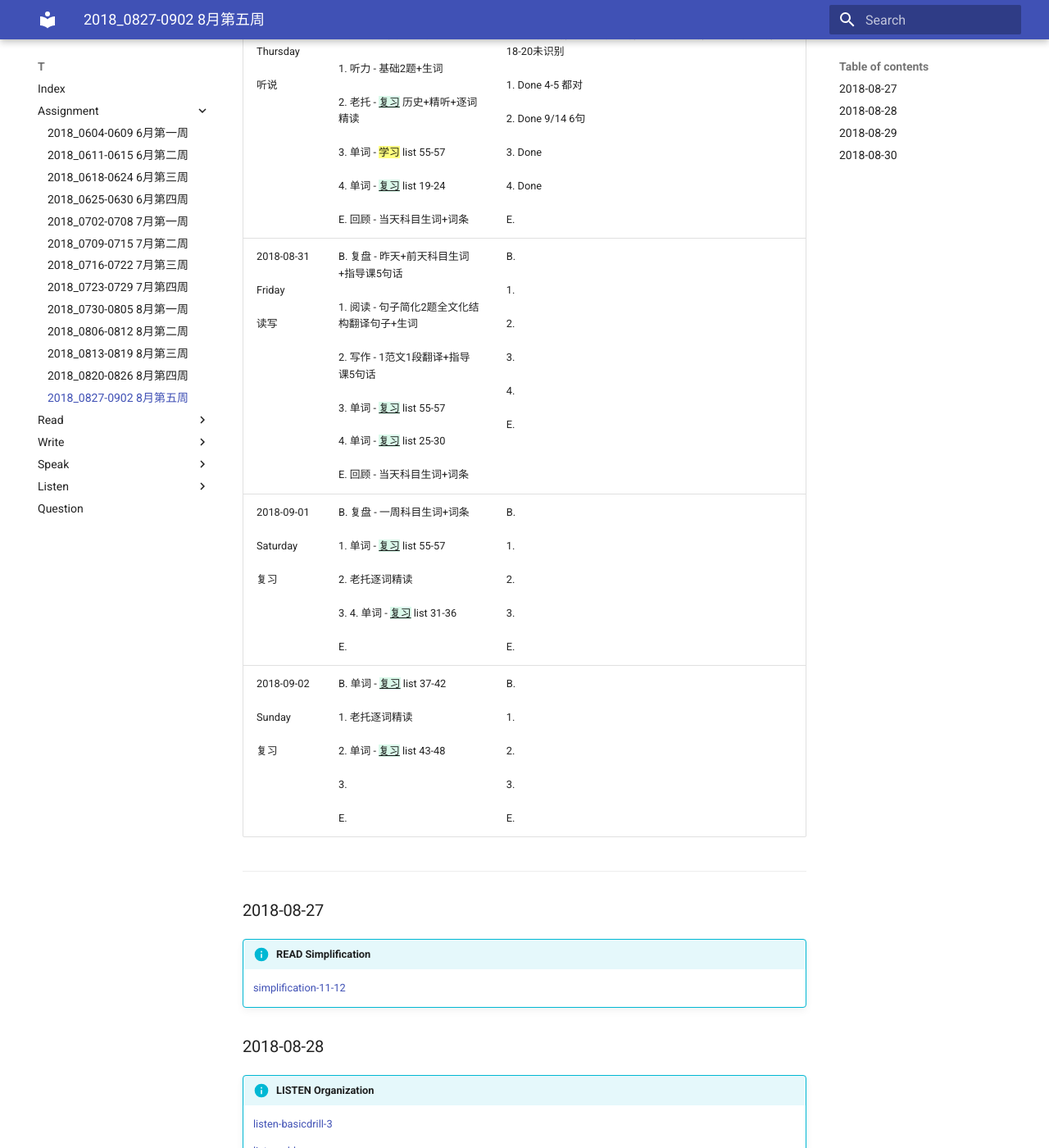
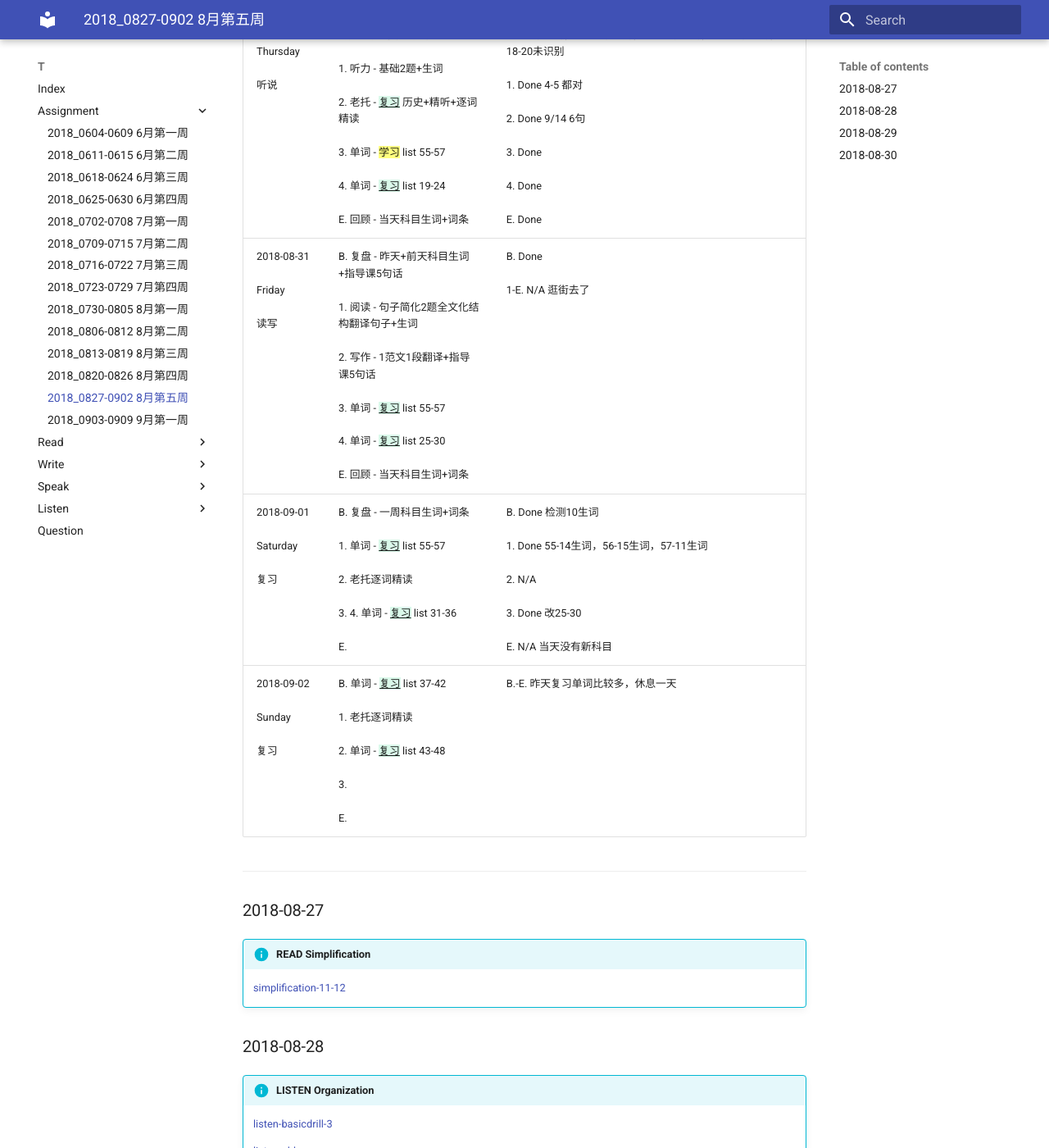
Before and after one commit to katyushaQ/t, an MkDocs documentation site: the page built from docs/assignment/2018-0827-0902.md, in a window 1280 px wide and 1400 px high, scrolled down 1286 px. Shown: the whole window at 82% size. Built offline with MkDocs 1.6.1 and Material for MkDocs 9.7.7, drawn with Linux system fonts in a browser that asks for light colours; old or Windows-style settings are respelled for this version of MkDocs.

Commit message:
2018-0903-0909.md 添加9月第一周, mkdocs.yml 添加2018-0903-0909.md, 2018-0827-0902.md 20180831 20180901 20180902, basics.md 20180831

```diff
--- a/docs/assignment/2018-0827-0902.md
+++ b/docs/assignment/2018-0827-0902.md
@@ -11,10 +11,10 @@ DATETIME |  ASSIGNMENT | STATUS
 2018-08-27 <br><br> Monday <br><br>读写 | B. 制定一周计划<br><br> 1. 阅读 - 句子简化2题全文化结构翻译句子+生词<br><br>2. 写作 - 1范文1段翻译+指导课5句话<br><br>3. 单词 - ==学习== list 52-54 <br><br>4. 单词 - {++复习++} list 1-6<br><br>E. 回顾 - 当天科目生词+词条 | B. Done<br><br>1. Done 11-12都对<br><br>2. N/A 上午看病，下午时间不够，权衡后选择背单词<br><br>3. Done<br><br>4. Done 1 6未识别，2 8未识别，3 10未识别，4 9未识别，5 11未识别，6 9未识别<br><br>E. Done
 2018-08-28  <br><br> Thursday<br><br>听说 | B. 复盘 - 昨天+前天科目生词+指导课5句话<br><br>1. 听力 - 基础2题+生词<br><br> 2. 老托 - {++复习++} 历史+精听+逐词精读<br><br>3. 单词 - {++复习++} list 49-51 <br><br>4. 单词 - {++复习++} list 7-12<br><br>E. 回顾 - 当天科目生词+词条 | B. Done 昨天3生词，检测2生词，单词1-2未识别，2-5未识别，3-5未识别，4-10未识别，5-7未识别，6-3未识别<br><br>1. Done 3对<br><br>2. Done 3/14 3句<br><br>3. N/A<br><br>4. Done<br><br>E. Done
 2018-08-29 <br><br>Wednesday <br><br>读写 | B. 复盘 - 昨天+前天科目生词+指导课5句话<br><br>1. 阅读 - 句子简化2题全文化结构翻译句子+生词<br><br>2. 写作 - 1范文1段翻译+指导课5句话<br><br>3. 单词 - {++复习++} list 52-54<br><br>4. 单词 - {++复习++} list 13-18<br><br>E. 回顾 - 当天科目生词+词条 | B. Done 昨天3生词，前天1生词，检测4生词，7-6未知别，8-7未知别，9-7未识别，10-10未知别，11-13未识别，12-15未识别<br><br>1. Done 13-14 都对<br><br>2. Done 改写基础高分句型5句<br><br>3. Done<br><br>4. Done<br><br>E. Done
-2018-08-30 <br><br> Thursday  <br><br>听说  | B. 复盘 - 昨天+前天科目生词+指导课5句话+单词43-45<br><br>1. 听力 - 基础2题+生词<br><br> 2. 老托 - {++复习++} 历史+精听+逐词精读<br><br>3. 单词 - ==学习==  list 55-57 <br><br>4. 单词 - {++复习++} list 19-24<br><br>E. 回顾 - 当天科目生词+词条 | B. Done 昨天4生词，前天0生词，检测7生词，13-16未识别，14-11未识别，15-20未识别，16-20未识别，17-18未识别，18-20未识别<br><br>1. Done 4-5 都对<br><br>2. Done 9/14 6句<br><br>3. Done<br><br>4. Done<br><br>E.
-2018-08-31 <br><br> Friday <br><br>读写   | B. 复盘 - 昨天+前天科目生词+指导课5句话<br><br>1. 阅读 - 句子简化2题全文化结构翻译句子+生词<br><br>2. 写作 - 1范文1段翻译+指导课5句话<br><br>3. 单词 - {++复习++} list 55-57<br><br>4. 单词 - {++复习++} list 25-30<br><br>E. 回顾 - 当天科目生词+词条 | B. <br><br>1. <br><br>2. <br><br>3. <br><br>4. <br><br>E.
-2018-09-01 <br><br> Saturday <br><br>复习 | B. 复盘 - 一周科目生词+词条 <br><br>1. 单词 - {++复习++}  list 55-57<br><br>2. 老托逐词精读<br><br>3. 4. 单词 - {++复习++} list 31-36<br><br>E.  | B. <br><br>1. <br><br>2. <br><br>3. <br><br>E.
-2018-09-02<br><br> Sunday <br><br>复习  | B. 单词 - {++复习++} list 37-42<br><br>1. 老托逐词精读<br><br>2. 单词 - {++复习++} list 43-48<br><br>3. <br><br>E. | B. <br><br>1. <br><br>2. <br><br>3. <br><br>E.
+2018-08-30 <br><br> Thursday  <br><br>听说  | B. 复盘 - 昨天+前天科目生词+指导课5句话+单词43-45<br><br>1. 听力 - 基础2题+生词<br><br> 2. 老托 - {++复习++} 历史+精听+逐词精读<br><br>3. 单词 - ==学习==  list 55-57 <br><br>4. 单词 - {++复习++} list 19-24<br><br>E. 回顾 - 当天科目生词+词条 | B. Done 昨天4生词，前天0生词，检测7生词，13-16未识别，14-11未识别，15-20未识别，16-20未识别，17-18未识别，18-20未识别<br><br>1. Done 4-5 都对<br><br>2. Done 9/14 6句<br><br>3. Done<br><br>4. Done<br><br>E. Done
+2018-08-31 <br><br> Friday <br><br>读写   | B. 复盘 - 昨天+前天科目生词+指导课5句话<br><br>1. 阅读 - 句子简化2题全文化结构翻译句子+生词<br><br>2. 写作 - 1范文1段翻译+指导课5句话<br><br>3. 单词 - {++复习++} list 55-57<br><br>4. 单词 - {++复习++} list 25-30<br><br>E. 回顾 - 当天科目生词+词条 | B. Done<br><br>1-E. N/A 逛街去了
+2018-09-01 <br><br> Saturday <br><br>复习 | B. 复盘 - 一周科目生词+词条 <br><br>1. 单词 - {++复习++}  list 55-57<br><br>2. 老托逐词精读<br><br>3. 4. 单词 - {++复习++} list 31-36<br><br>E.  | B. Done 检测10生词<br><br>1. Done 55-14生词，56-15生词，57-11生词<br><br>2. N/A<br><br>3. Done 改25-30<br><br>E. N/A 当天没有新科目
+2018-09-02<br><br> Sunday <br><br>复习  | B. 单词 - {++复习++} list 37-42<br><br>1. 老托逐词精读<br><br>2. 单词 - {++复习++} list 43-48<br><br>3. <br><br>E. | B.-E. 昨天复习单词比较多，休息一天
 
 
 ----
--- a/mkdocs.yml
+++ b/mkdocs.yml
@@ -22,6 +22,7 @@ pages:
     - 2018_0813-0819 8月第三周: assignment/2018-0813-0819.md
     - 2018_0820-0826 8月第四周: assignment/2018-0820-0826.md
     - 2018_0827-0902 8月第五周: assignment/2018-0827-0902.md
+    - 2018_0903-0909 9月第一周: assignment/2018-0903-0909.md
 
 - Read:
     - Policy: read/policy.md
```
Also changed, not shown: docs/assignment/2018-0903-0909.md (added, +44 -0 lines), docs/listen/basics.md (+3 -3 lines).
